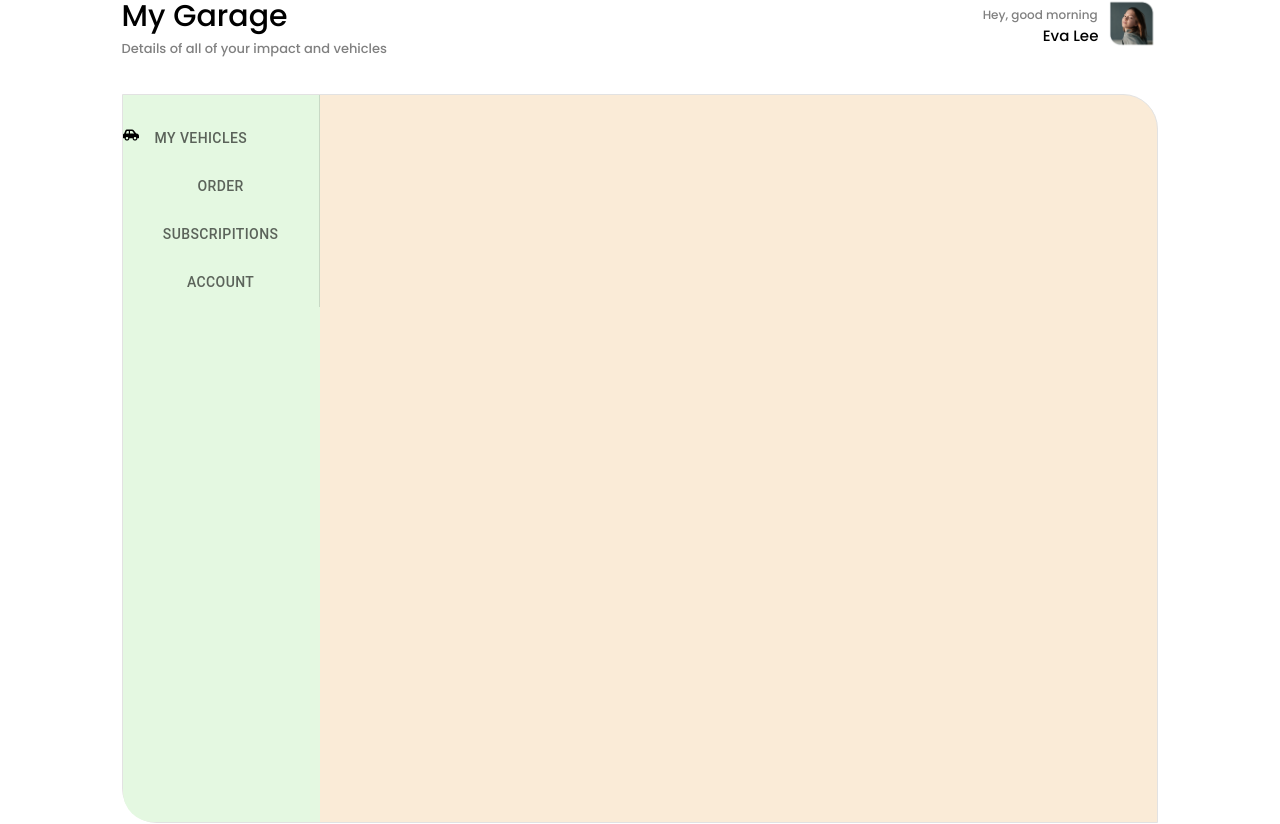
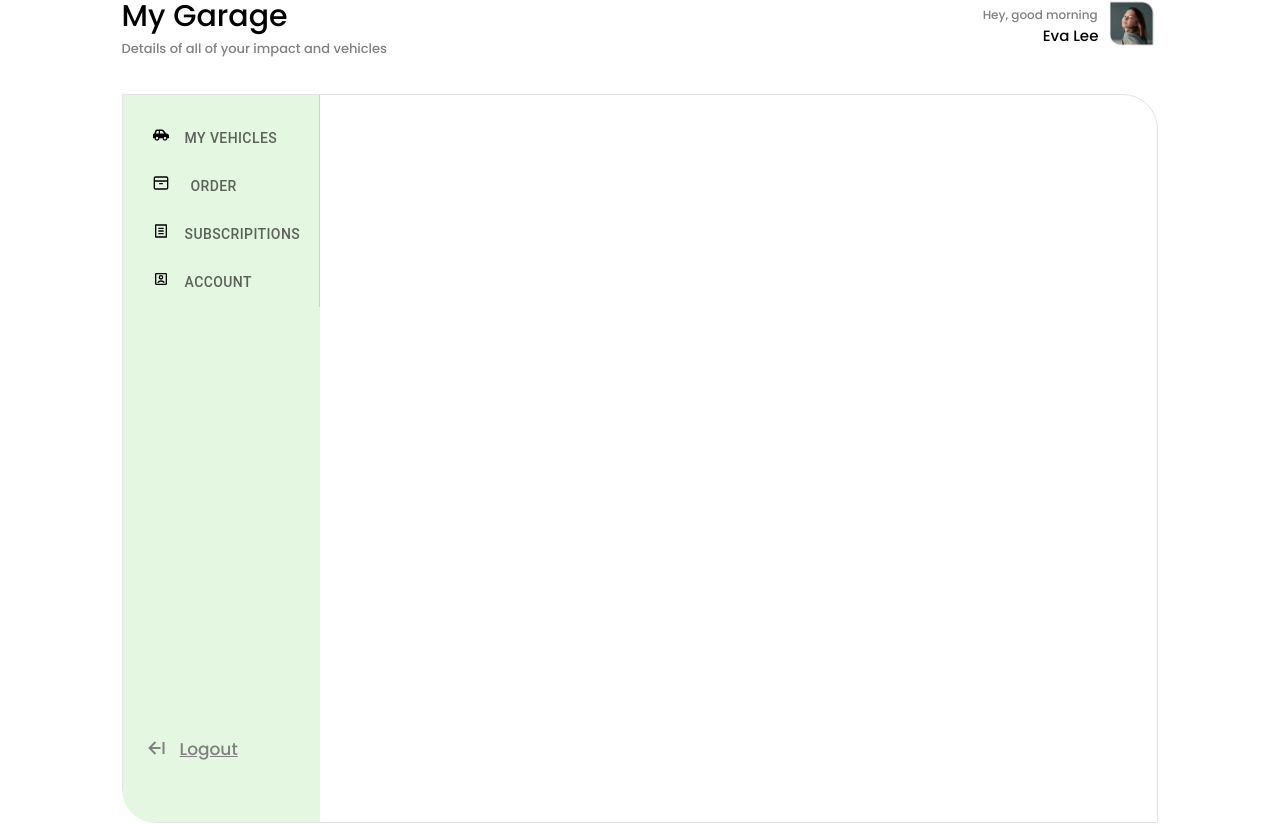
Before and after one commit to Aayshaparveen/neutrelle-demo, a React (Vite) app: page /MyGarage in a window 1280 px wide. Shown: the part 216-1040 px from the top of the page. Built offline with nearby package versions, Linux system fonts and the light colour scheme.

Commit message:
Add tab in My Garage

```diff
--- a/src/App.jsx
+++ b/src/App.jsx
@@ -29,8 +29,8 @@ function App() {
         <Route path='/Blog' element={<Blog/>} />
         <Route path='/ContactUs' element={<ContactUs/>} />
         <Route path='/Registration' element={<Registration/>} />
-        <Route  path="/MyGarage" element={<SignIn/>}/>
-      <Route  path="/MyGarage/SignUp" element={<SignUp/>}/>
+        <Route  path="/pages/SignIn" element={<SignIn/>}/>
+      <Route  path="/pages/SignUp" element={<SignUp/>}/>
       <Route  path="/ServicePage" element={<ServicePage/>}/>
 
       </Routes>
--- a/src/MyGarage/index.jsx
+++ b/src/MyGarage/index.jsx
@@ -1,12 +1,18 @@
 import React from "react";
 import "./style.css";
+import "../pages/SignIn";
+
 import PropTypes from "prop-types";
 import Tabs from "@mui/material/Tabs";
 import Tab from "@mui/material/Tab";
 import Box from "@mui/material/Box";
 import Typography from "@mui/material/Typography";
 import { FaCarSide } from "react-icons/fa";
-
+import { CgBox } from "react-icons/cg";
+import {RiFileListLine} from "react-icons/ri"
+import {RiAccountBoxLine} from "react-icons/ri"
+import {BiArrowFromRight} from "react-icons/bi"
+import { Link } from "react-router-dom";
 const MyGarage = () => {
   function TabPanel(props) {
     const { children, value, index, ...other } = props;
@@ -74,14 +80,22 @@ const MyGarage = () => {
               aria-label="Vertical tabs example"
               sx={{ borderRight: 1, borderColor: "divider" }}
             >
-                <div>
-
-              <FaCarSide />
-              <Tab label="My Vehicles" {...a11yProps(0)} />
-                </div>
-              <Tab label="Order" {...a11yProps(1)} />
+              <div>
+                <FaCarSide className="car-icon" />
+                <Tab label="My Vehicles" {...a11yProps(0)} />
+              </div>
+              <div>
+                <CgBox className="car-icon" />
+                <Tab label="Order" {...a11yProps(1)} />
+              </div>
+              <div>
+              <RiFileListLine className="car-icon" />
               <Tab label="Subscripitions" {...a11yProps(2)} />
+              </div>
+              <div>
+                <RiAccountBoxLine className="car-icon"/>
               <Tab label="Account" {...a11yProps(3)} />
+              </div>
             </Tabs>
             {/* <TabPanel value={value} index={0}>
         Item One
@@ -95,6 +109,14 @@ const MyGarage = () => {
       <TabPanel value={value} index={3}>
         Item Four
         </TabPanel> */}
+          <div className="Logout" >
+         < BiArrowFromRight className="right-arrow"/>
+          <p>
+                <Link to="../pages/SignIn" className="Logout-txt">
+                  Logout
+                </Link>
+              </p>
+          </div>
           </div>
         </div>
       </div>
--- a/src/MyGarage/style.css
+++ b/src/MyGarage/style.css
@@ -43,25 +43,26 @@
   font-size: 15px;
   font-style: normal;
 }
-.image-box img{
+.image-box img {
   width: 50px;
 }
-.Bottom-box{
-    /* width: 1180px; */
-    /* padding: 1px 41px 1px 1px; */
+.Bottom-box {
   height: 727px;
   margin: 35px 0px 0px 0px;
   border-radius: 0px 35px;
   border: solid 1px #e2e2e2;
-    background-color: antiquewhite;
+  /* background-color: antiquewhite; */
 }
-.css-10d9dml-MuiTabs-indicator{
+.css-10d9dml-MuiTabs-indicator {
   background-color: white !important;
   width: 1px !important;
   height: 20px !important;
   display: none;
 }
-.Tab{
+.Tab {
+  display: flex;
+  flex-direction: column;
+  justify-content: space-between;
   background-color: #e4f8e1;
   width: 197px;
   height: 727px;
@@ -70,3 +71,24 @@
 .css-35zqo5-MuiTabs-root {
   padding-top: 20px;
 }
+.car-icon {
+  padding-left: 30px;
+}
+.Logout {
+  display: flex;
+  color: gray;
+  gap: 10px;
+  padding-bottom: 60px;
+  padding-left: 20px;
+}
+.right-arrow {
+  width: 27px;
+  height: 24px;
+}
+.Logout p {
+  font-size: 17px;
+  padding: 0px;
+}
+.Logout-txt {
+  color: gray;
+}
--- a/src/ServicePage/index.jsx
+++ b/src/ServicePage/index.jsx
@@ -147,6 +147,8 @@ const Service = () => {
             </div>
           </div>
         </div>
+
+
         <div className="Nature-box">
           <div className="Nature-heading">
             Nature of Allegation / Case Summary
--- a/src/pages/SignIn.jsx
+++ b/src/pages/SignIn.jsx
@@ -1,8 +1,7 @@
 import React from "react";
 import "./SignInStyle.css";
-import "./SignUp";
+import "../pages/SignUp";
 // import './ForgotPassword';
-
 // import "./ForgotPasswordStyle";
 import TextField from "@mui/material/TextField";
 import { Link } from "react-router-dom";
@@ -122,7 +121,7 @@ function SignIn() {
             <div className="account">
               <p className="account-text">Don't have an account?</p>
               <p>
-                <Link to="SignUp" className="SignUp-link">
+                <Link to="../pages/SignUp" className="SignUp-link">
                   SignUp
                 </Link>
               </p>
```
Lines whose indentation alone changed are shown as unchanged.
